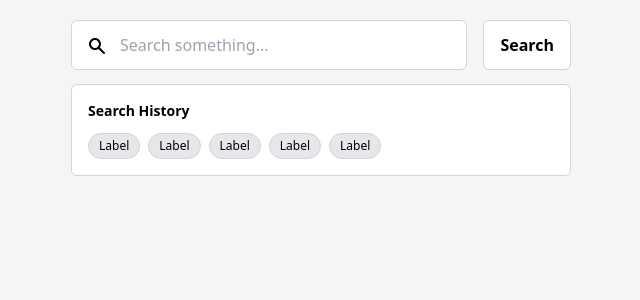
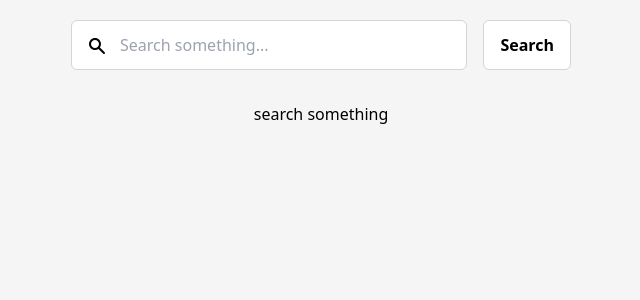
Before and after one commit to marjoforcado/cogentlabs, a Next.js app: page / in a window 1280 px wide. Shown: the top 300 px of the page, without its empty margins (319-959 px from the left). Built offline with nearby package versions, Linux system fonts and the light colour scheme.

Commit message:
Add dropdown toggle

```diff
--- a/ui/components/Input/Input.tsx
+++ b/ui/components/Input/Input.tsx
@@ -1,5 +1,5 @@
 import classNames from "classnames";
-import { ChangeEvent } from "react";
+import { ChangeEvent, FocusEvent } from "react";
 import Icon from "../Icon";
 import styles from "./styles.module.scss";
 
@@ -8,6 +8,8 @@ type PropsType = {
   className?: string;
   name?: string;
   onChange?: (e: ChangeEvent<HTMLInputElement>) => void;
+  onFocus?: (e: FocusEvent<HTMLInputElement>) => void;
+  onBlur?: (e: FocusEvent<HTMLInputElement>) => void;
 };
 
 const Input = (props: PropsType) => {
--- a/ui/components/SearchBar/SearchBar.tsx
+++ b/ui/components/SearchBar/SearchBar.tsx
@@ -1,4 +1,6 @@
-import { useState } from "react";
+import classNames from "classnames";
+import { useRef, useState } from "react";
+import { useCollapseMenu } from "../../hooks";
 import Button from "../Button";
 import Input from "../Input";
 import Label from "../Label";
@@ -8,9 +10,12 @@ import styles from "./styles.module.scss";
 
 const SearchBar = () => {
   const [form, setForm] = useState({ search: "" });
+  const wrapperRef = useRef(null);
+
+  const { isCollapsed, setIsCollapsed } = useCollapseMenu(wrapperRef);
 
   return (
-    <div className={styles["search"]}>
+    <div className={styles["search"]} ref={wrapperRef}>
       <div className={styles["search__container"]}>
         <Input
           placeholder="Search something..."
@@ -22,10 +27,16 @@ const SearchBar = () => {
               [e.target.name]: e.target.value,
             }))
           }
+          onFocus={() => setIsCollapsed(true)}
+          onBlur={() => setIsCollapsed(false)}
         />
         <Button>Search</Button>
       </div>
-      <div className={styles["search__dropdown"]}>
+      <div
+        className={classNames(styles["search__dropdown"], {
+          [styles["search__dropdown--is-toggled"]]: isCollapsed,
+        })}
+      >
         <Text size="sm" weight="semibold">
           Search History
         </Text>
--- a/ui/components/SearchBar/styles.module.scss
+++ b/ui/components/SearchBar/styles.module.scss
@@ -14,7 +14,11 @@
   }
 
   &__dropdown {
-    @apply border border-neutral-300 rounded-md bg-white p-4 absolute top-16 w-full flex flex-col gap-3;
+    @apply hidden border border-neutral-300 rounded-md bg-white p-4 absolute top-14 w-full flex-col gap-3 shadow;
+
+    &--is-toggled {
+      @apply flex;
+    }
   }
 
   &__labels {
```
